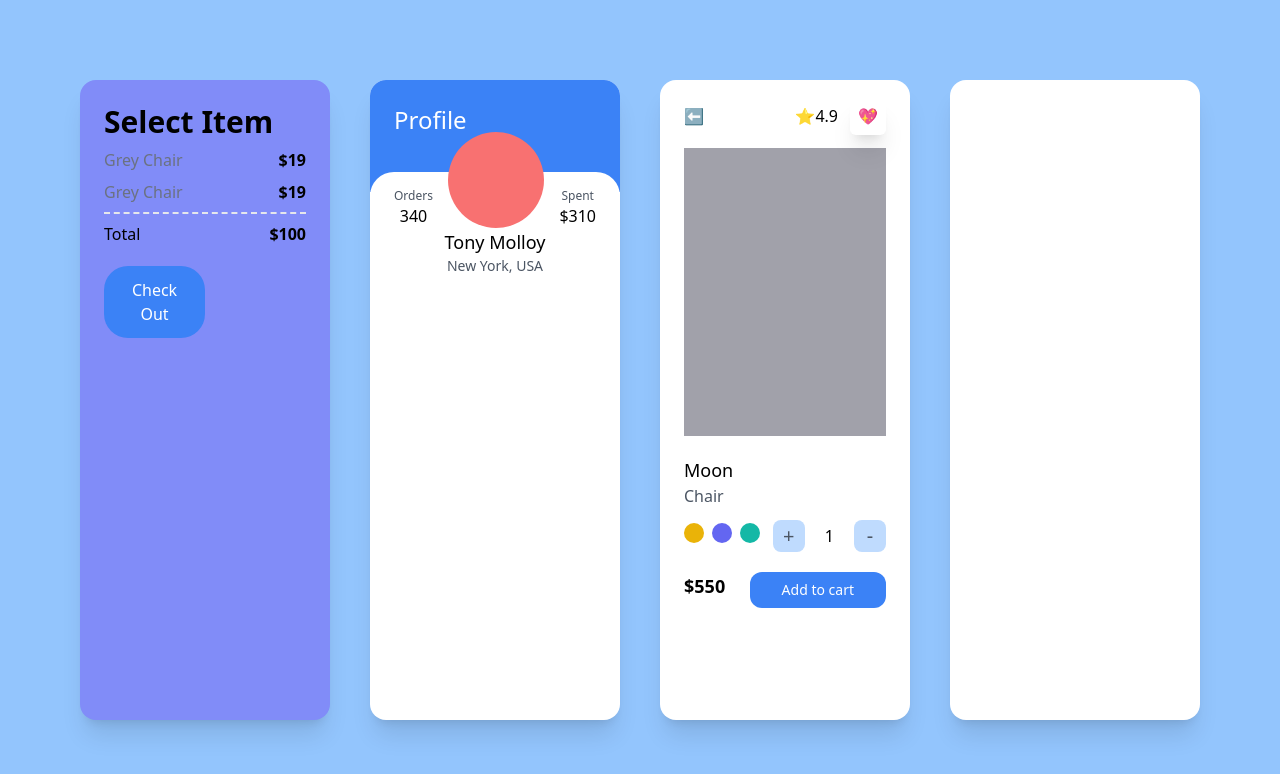
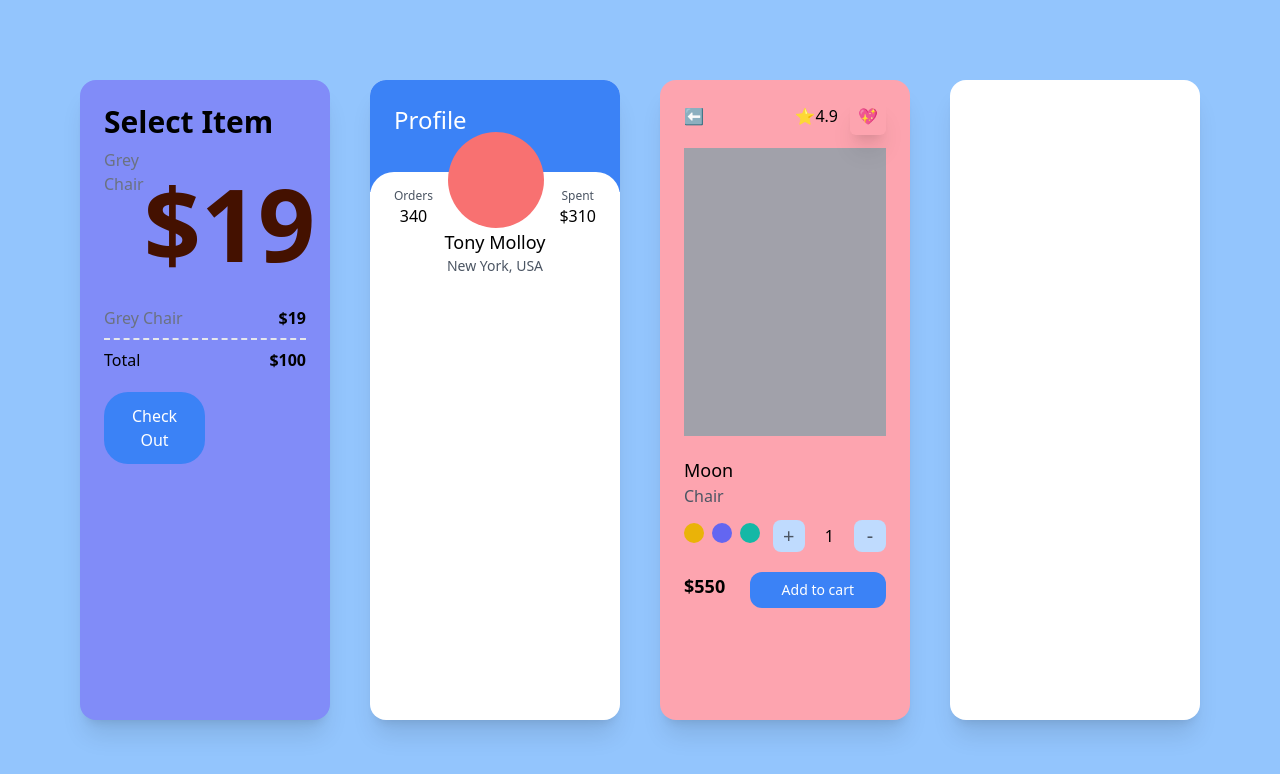
Before and after one commit to joyjsmun/clone-carrot-market, a Next.js app: page / in a window 1280 px wide. Shown: the top 774 px of the page. Built offline with nearby package versions, Linux system fonts and the light colour scheme.

Commit message:
ADD: practice tailwindcss

```diff
--- a/pages/index.tsx
+++ b/pages/index.tsx
@@ -3,12 +3,12 @@ import type { NextPage } from "next"
 
 const Home: NextPage = () => {
   return (
-    <div className="bg-blue-300 py-20 px-20 flex flex-col gap-10 min-h-screen md:grid grid-cols-3 lg:grid grid-cols-4" >
-      <div className="bg-white p-6 rounded-2xl shadow-xl  sm:bg-amber-300 md:bg-indigo-400 ">
+    <div className="bg-blue-300 py-20 px-20 flex flex-col gap-10 min-h-screen md:grid grid-cols-2 lg:grid grid-cols-4" >
+      <div className="bg-white p-6 rounded-2xl shadow-xl  sm:bg-amber-300 md:bg-indigo-400 md:hover:bg-pink-400 transition-colors ">
           <span className="font-semibold text-3xl">Select Item</span>
           <div className="flex justify-between my-2">
             <span className="text-gray-500">Grey Chair</span>
-            <span className="font-semibold">$19</span>
+            <span className="font-semibold text-[100px] text-[#410]">$19</span>
           </div>
           <div className="flex justify-between my-2">
             <span className="text-gray-500">Grey Chair</span>
@@ -45,7 +45,7 @@ const Home: NextPage = () => {
       </div>
 
 
-      <div className="bg-white p-6 rounded-2xl shadow-xl">
+      <div className="bg-white p-6 rounded-2xl shadow-xl md:col-span-2 lg:col-span-1 landscape:bg-rose-300">
         <div className="flex mb-5 justify-between items-center">
           <span>⬅</span>
           <div className="space-x-3">
```
